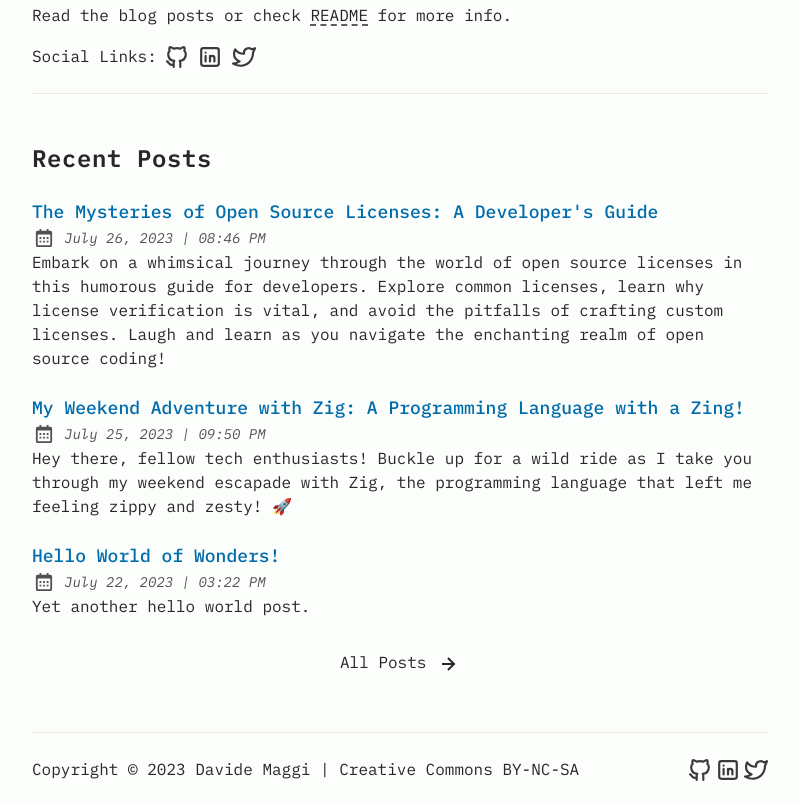
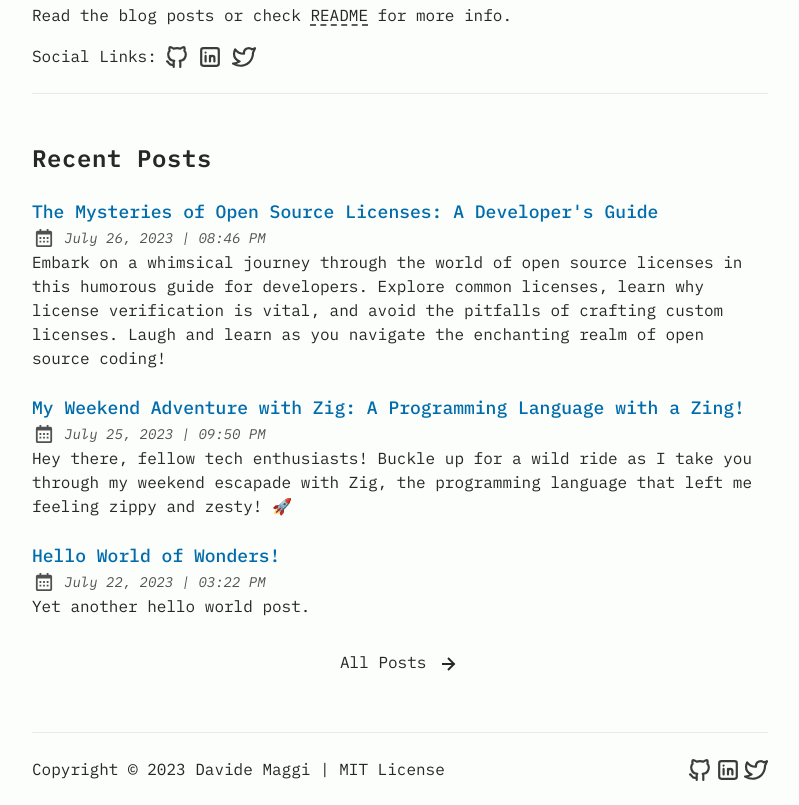
Before and after one commit to BearBytesDev/bearbytesdev.github.io, an Astro site: page / in a window 1280 px wide. Shown: the part 334-1139 px from the top of the page, without its empty margins (240-1039 px from the left). Built offline with nearby package versions, Linux system fonts and the light colour scheme; Astro itself is replaced by a stand-in of ours; some packages are replaced by stand-ins of ours.

Commit message:
fixwd license

```diff
--- a/src/components/Footer.astro
+++ b/src/components/Footer.astro
@@ -18,7 +18,7 @@ const { noMarginTop = false } = Astro.props;
     <div class="copyright-wrapper">
       <span>Copyright &#169; {currentYear} <a href="https://davidemaggi.dev" target="_blank">Davide Maggi</a></span>
       <span class="separator">&nbsp;|&nbsp;</span>
-      <span><a href="https://creativecommons.org/licenses/by-nc-sa/4.0/" target="_blank">Creative Commons BY-NC-SA</a></span>
+      <span><a href="https://github.com/BearBytesDev/bearbytesdev.github.io/blob/main/LICENSE" target="_blank">MIT License</a></span>
     </div>
   </div>
 </footer>
```
